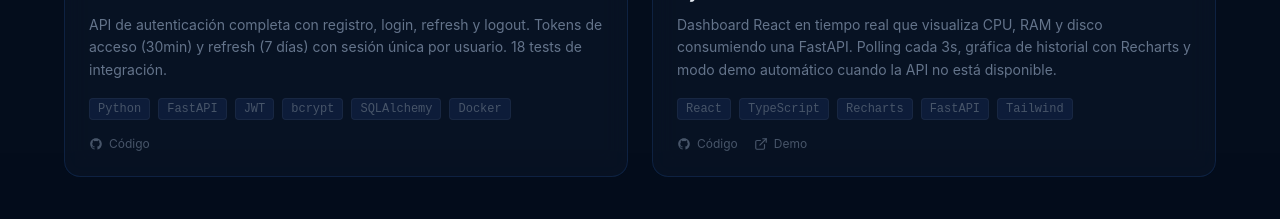
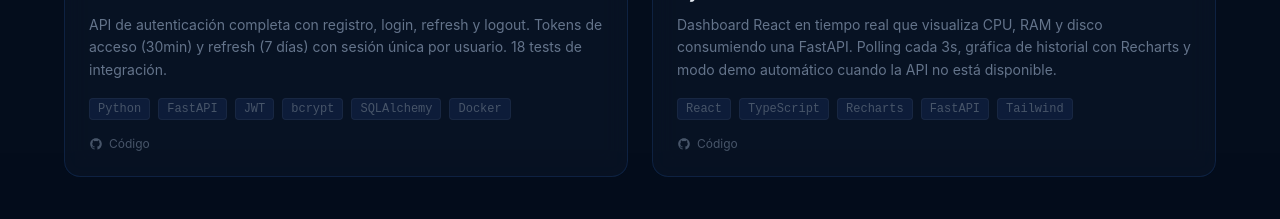
Before and after one commit to Euchelu/portfolio, a React (Vite) app: page / in a window 1280 px wide. Shown: the part 4420-4639 px from the top of the page. Built offline with nearby package versions, Linux system fonts and the light colour scheme.

Commit message:
Update references after account migration

```diff
--- a/src/components/Projects.tsx
+++ b/src/components/Projects.tsx
@@ -4,12 +4,12 @@ import { GithubIcon } from './SocialIcons'
 import { useLanguage } from '../hooks/useLanguage'
 
 const projectMeta = [
-  { tags: ['Python', 'FastAPI', 'PostgreSQL', 'Docker', 'Pytest'], github: 'https://github.com/Euchelu/-task-manager-api', demo: null },
-  { tags: ['Python', 'pandas', 'PostgreSQL', 'Docker', 'Pytest'], github: 'https://github.com/Euchelu/data-pipeline', demo: null },
-  { tags: ['Python', 'GitHub Actions', 'Docker', 'ruff', 'pytest-cov'], github: 'https://github.com/Euchelu/devops-toolkit-', demo: null },
+  { tags: ['Python', 'FastAPI', 'PostgreSQL', 'Docker', 'Pytest'], github: 'https://github.com/Euchelu/task-manager-api', demo: null },
+  { tags: ['Python', 'pandas', 'PostgreSQL', 'Docker', 'Pytest'], github: 'https://github.com/Euchelu/weather-etl-pipeline', demo: null },
+  { tags: ['Python', 'GitHub Actions', 'Docker', 'ruff', 'pytest-cov'], github: 'https://github.com/Euchelu/devops-toolkit', demo: null },
   { tags: ['Java', 'JUnit 5', 'JavaScript', 'Jest', 'GitHub Actions'], github: 'https://github.com/Euchelu/testing-showcase', demo: null },
   { tags: ['Python', 'FastAPI', 'JWT', 'bcrypt', 'SQLAlchemy', 'Docker'], github: 'https://github.com/Euchelu/auth-api', demo: null },
-  { tags: ['React', 'TypeScript', 'Recharts', 'FastAPI', 'Tailwind'], github: 'https://github.com/Euchelu/system-monitor', demo: 'https://euchelu.github.io/system-monitor/' },
+  { tags: ['React', 'TypeScript', 'Recharts', 'FastAPI', 'Tailwind'], github: 'https://github.com/Euchelu/system-health-monitor', demo: null },
 ]
 
 export default function Projects() {
```
Also changed, not shown: wiki/Proyectos.md (+3 -3 lines).
